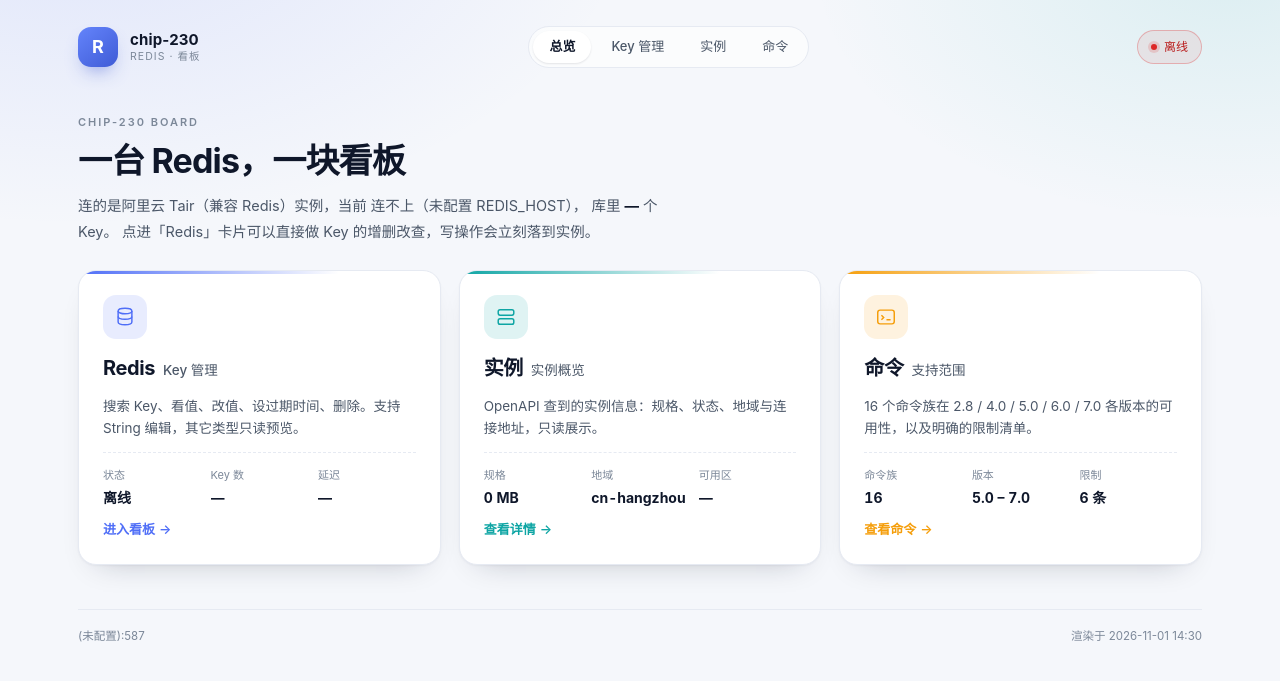
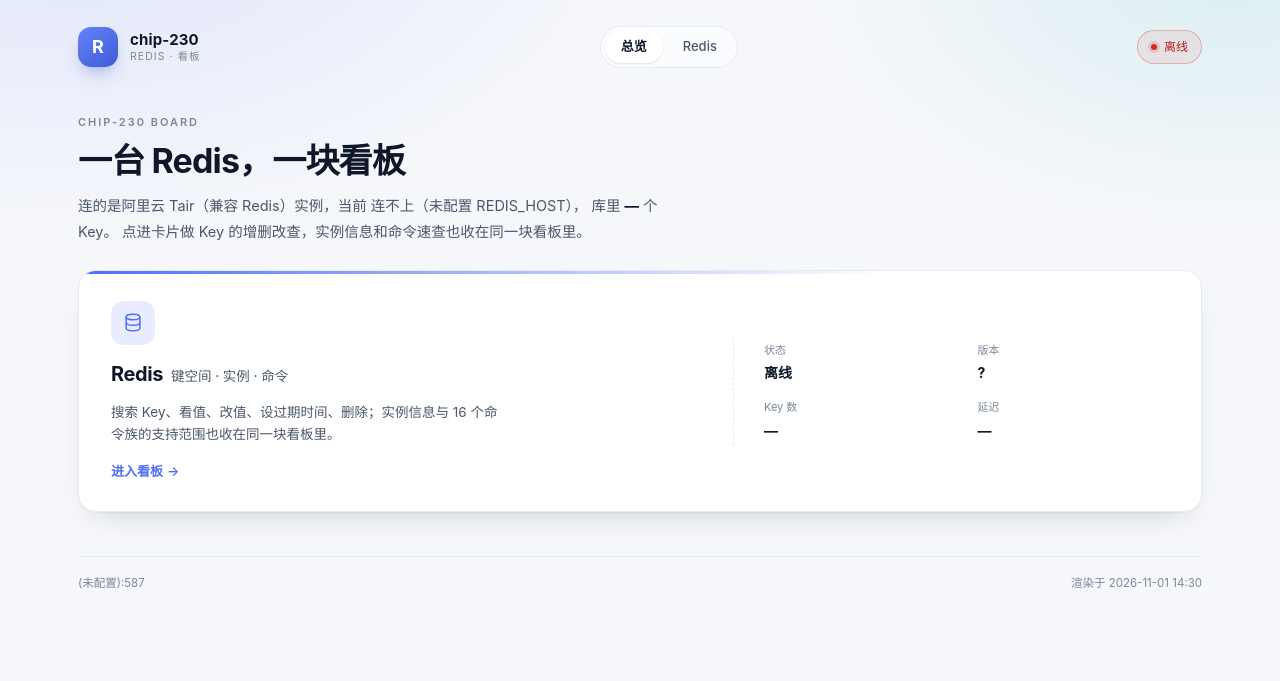
Before and after one commit to davine47/chip-230, a Flask app: page / in a window 1280 px wide. Shown: the top 681 px of the page. Run offline with Flask 3, Linux system fonts and the light colour scheme.

Commit message:
refactor(web): 顶级看板只留 Redis，实例与命令收进二级看板
- 一级 `/` 只剩一张 Redis 卡片，改成横向 hero 布局（左信息 / 右统计）
- Redis 二级看板新增子导航：键空间 / 实例 / 命令
- 路由改为 /redis、/redis/instance、/redis/commands
- 旧的 /instance、/commands 301 跳到新路径
- README 同步层级说明

```diff
--- a/web/app.py
+++ b/web/app.py
@@ -19,7 +19,7 @@ from functools import wraps
 from pathlib import Path
 
 import redis
-from flask import Flask, jsonify, render_template, request
+from flask import Flask, jsonify, redirect, render_template, request
 
 BASE_DIR = Path(__file__).resolve().parent
 sys.path.insert(0, str(BASE_DIR.parent))
@@ -218,24 +218,36 @@ def inject_globals() -> dict:
 
 @app.get("/")
 def board():
-    return render_template("index.html", instance=instance_summary())
+    return render_template("index.html")
 
 
 @app.get("/redis")
 def redis_page():
+    """Redis 二级看板：键空间（默认页）。"""
     return render_template("redis.html", instance=instance_summary())
 
 
-@app.get("/instance")
-def instance_page():
+@app.get("/redis/instance")
+def redis_instance_page():
     return render_template("instance.html", instance=instance_summary(force=True))
 
 
-@app.get("/commands")
-def commands_page():
+@app.get("/redis/commands")
+def redis_commands_page():
     return render_template(
         "commands.html", groups=COMMAND_GROUPS, versions=VERSION_NOTES, limits=LIMITS
     )
+
+
+# 老地址 301 到二级看板下的新路径，避免收藏夹失效
+@app.get("/instance")
+def legacy_instance_page():
+    return redirect("/redis/instance", code=301)
+
+
+@app.get("/commands")
+def legacy_commands_page():
+    return redirect("/redis/commands", code=301)
 
 
 # --------------------------------------------------------------------------
--- a/web/static/style.css
+++ b/web/static/style.css
@@ -216,6 +216,10 @@ code {
   gap: 18px;
 }
 
+.modules--single {
+  grid-template-columns: minmax(0, 1fr);
+}
+
 .module {
   position: relative;
   display: flex;
@@ -336,6 +340,35 @@ code {
   transform: translateX(3px);
 }
 
+/* 顶级只有一张卡时用横向布局，别让卡片空半屏 */
+.module--hero {
+  display: grid;
+  grid-template-columns: minmax(0, 1.15fr) minmax(260px, 0.85fr);
+  gap: 32px;
+  align-items: center;
+  padding: 30px 32px;
+}
+
+.module__main {
+  display: flex;
+  flex-direction: column;
+  align-items: flex-start;
+  gap: 12px;
+}
+
+.module--hero .module__stats {
+  grid-template-columns: repeat(2, minmax(0, 1fr));
+  gap: 16px 22px;
+  padding: 4px 0 4px 30px;
+  border-top: none;
+  border-left: 1px dashed var(--border);
+}
+
+.module--hero .module__cta {
+  margin-top: 4px;
+}
+
+
 /* --------------------------------------------------------------------------
    内页
    -------------------------------------------------------------------------- */
--- /dev/null
+++ b/web/templates/_redis_nav.html
@@ -0,0 +1,6 @@
+{# Redis 二级看板的子导航：键空间 / 实例 / 命令 #}
+<nav class="subnav">
+  <a class="subnav__link {{ 'subnav__link--active' if request.path == '/redis' }}" href="/redis">键空间</a>
+  <a class="subnav__link {{ 'subnav__link--active' if request.path == '/redis/instance' }}" href="/redis/instance">实例</a>
+  <a class="subnav__link {{ 'subnav__link--active' if request.path == '/redis/commands' }}" href="/redis/commands">命令</a>
+</nav>
--- a/web/templates/base.html
+++ b/web/templates/base.html
@@ -17,9 +17,7 @@
 
       <nav class="nav">
         <a class="nav__link {{ 'nav__link--active' if request.path == '/' }}" href="/">总览</a>
-        <a class="nav__link {{ 'nav__link--active' if request.path == '/redis' }}" href="/redis">Key 管理</a>
-        <a class="nav__link {{ 'nav__link--active' if request.path == '/instance' }}" href="/instance">实例</a>
-        <a class="nav__link {{ 'nav__link--active' if request.path == '/commands' }}" href="/commands">命令</a>
+        <a class="nav__link {{ 'nav__link--active' if request.path.startswith('/redis') }}" href="/redis">Redis</a>
       </nav>
 
       <span class="pill {{ 'pill--off' if not status.ok }}" title="{{ status.error }}">
--- a/web/templates/commands.html
+++ b/web/templates/commands.html
@@ -20,7 +20,10 @@
         写代码前先对一眼，比线上报 <code>ERR unknown command</code> 再回来查要省事。
       </p>
     </div>
+
   </div>
+
+  {% include "_redis_nav.html" %}
 
   <section class="section">
     <div class="section__head">
--- a/web/templates/index.html
+++ b/web/templates/index.html
@@ -9,12 +9,13 @@
     连的是阿里云 Tair（兼容 Redis）实例，当前
     {% if status.ok %}连接正常{% else %}连不上（{{ status.error }}）{% endif %}，
     库里 <strong>{{ status.dbsize if status.dbsize is not none else '—' }}</strong> 个 Key。
-    点进「Redis」卡片可以直接做 Key 的增删改查，写操作会立刻落到实例。
+    点进卡片做 Key 的增删改查，实例信息和命令速查也收在同一块看板里。
   </p>
 </section>
 
-<main class="modules">
-  <a class="module" style="--accent: #4f6ef7" href="/redis">
+<main class="modules modules--single">
+  <a class="module module--hero" style="--accent: #4f6ef7" href="/redis">
+    <div class="module__main">
       <span class="module__icon" aria-hidden="true">
         <svg viewBox="0 0 24 24" fill="none" stroke="currentColor" stroke-width="1.6">
           <ellipse cx="12" cy="5.5" rx="7.5" ry="3"/>
@@ -22,55 +23,18 @@
           <path d="M4.5 11.5v6c0 1.66 3.36 3 7.5 3s7.5-1.34 7.5-3v-6"/>
         </svg>
       </span>
-    <h2>Redis <span class="module__name">Key 管理</span></h2>
+      <h2>Redis <span class="module__name">键空间 · 实例 · 命令</span></h2>
       <p class="module__desc">
-      搜索 Key、看值、改值、设过期时间、删除。支持 String 编辑，其它类型只读预览。
+        搜索 Key、看值、改值、设过期时间、删除；实例信息与 16 个命令族的支持范围也收在同一块看板里。
       </p>
+      <span class="module__cta">进入看板 <span aria-hidden="true">→</span></span>
+    </div>
     <dl class="module__stats">
       <div class="module__stat"><dt>状态</dt><dd>{{ '在线' if status.ok else '离线' }}</dd></div>
+      <div class="module__stat"><dt>版本</dt><dd>{{ status.version }}</dd></div>
       <div class="module__stat"><dt>Key 数</dt><dd>{{ status.dbsize if status.dbsize is not none else '—' }}</dd></div>
       <div class="module__stat"><dt>延迟</dt><dd>{{ status.latency_ms ~ ' ms' if status.latency_ms is not none else '—' }}</dd></div>
     </dl>
-    <span class="module__cta">进入看板 <span aria-hidden="true">→</span></span>
-  </a>
-
-  <a class="module" style="--accent: #0ea5a4" href="/instance">
-    <span class="module__icon" aria-hidden="true">
-      <svg viewBox="0 0 24 24" fill="none" stroke="currentColor" stroke-width="1.6">
-        <rect x="3.5" y="4" width="17" height="6" rx="2"/>
-        <rect x="3.5" y="14" width="17" height="6" rx="2"/>
-        <path d="M7 7h.01M7 17h.01"/>
-      </svg>
-    </span>
-    <h2>{{ instance.id or '实例' }} <span class="module__name">实例概览</span></h2>
-    <p class="module__desc">
-      OpenAPI 查到的实例信息：规格、状态、地域与连接地址，只读展示。
-    </p>
-    <dl class="module__stats">
-      <div class="module__stat"><dt>规格</dt><dd>{{ instance.capacity }} MB</dd></div>
-      <div class="module__stat"><dt>地域</dt><dd>{{ instance.region }}</dd></div>
-      <div class="module__stat"><dt>可用区</dt><dd>{{ instance.zone or '—' }}</dd></div>
-    </dl>
-    <span class="module__cta">查看详情 <span aria-hidden="true">→</span></span>
-  </a>
-
-  <a class="module" style="--accent: #f59e0b" href="/commands">
-    <span class="module__icon" aria-hidden="true">
-      <svg viewBox="0 0 24 24" fill="none" stroke="currentColor" stroke-width="1.6">
-        <rect x="3" y="4.5" width="18" height="15" rx="2.5"/>
-        <path d="M7 10l2.5 2.5L7 15M12.5 15H17"/>
-      </svg>
-    </span>
-    <h2>命令 <span class="module__name">支持范围</span></h2>
-    <p class="module__desc">
-      16 个命令族在 2.8 / 4.0 / 5.0 / 6.0 / 7.0 各版本的可用性，以及明确的限制清单。
-    </p>
-    <dl class="module__stats">
-      <div class="module__stat"><dt>命令族</dt><dd>16</dd></div>
-      <div class="module__stat"><dt>版本</dt><dd>5.0 – 7.0</dd></div>
-      <div class="module__stat"><dt>限制</dt><dd>6 条</dd></div>
-    </dl>
-    <span class="module__cta">查看命令 <span aria-hidden="true">→</span></span>
   </a>
 </main>
 {% endblock %}
--- a/web/templates/instance.html
+++ b/web/templates/instance.html
@@ -21,7 +21,10 @@
         和数据面 redis-py 连的是同一个实例。
       </p>
     </div>
+
   </div>
+
+  {% include "_redis_nav.html" %}
 
   {% if not instance.ok %}
     <div class="panel panel--notice">
--- a/web/templates/redis.html
+++ b/web/templates/redis.html
@@ -21,7 +21,10 @@
         写操作直接发到实例，没有中间缓存。
       </p>
     </div>
+
   </div>
+
+  {% include "_redis_nav.html" %}
 
   <section class="section">
     <div class="section__head">
```
Also changed, not shown: other parts of web/static/style.css (+46 -1 lines), README.md. Lines whose indentation alone changed are shown as unchanged.
